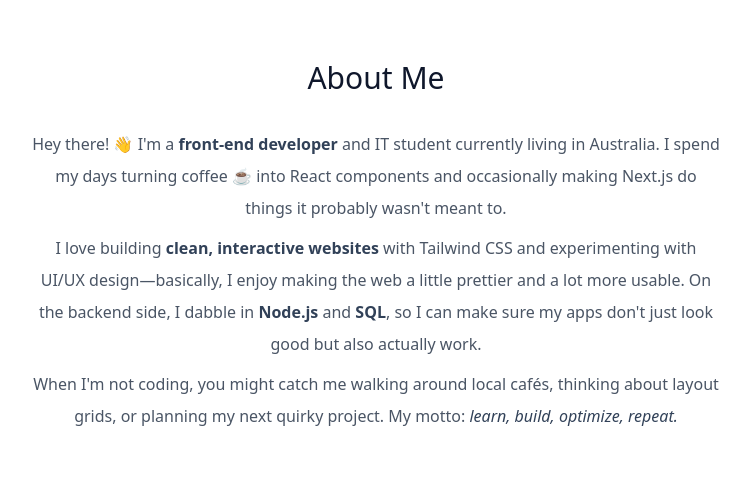
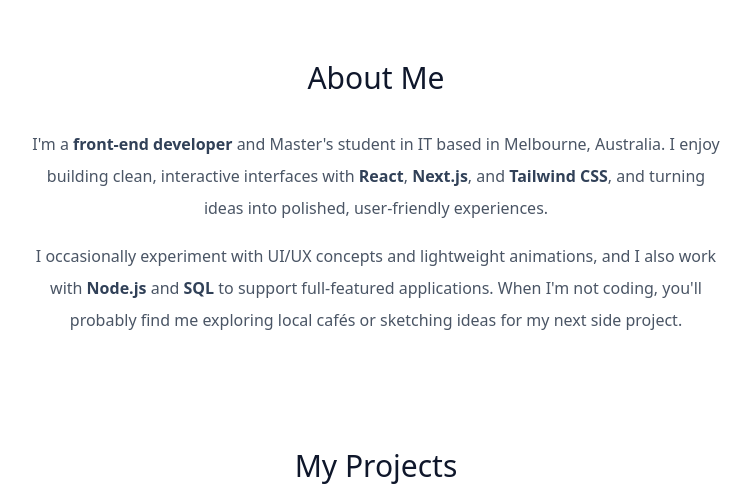
Before and after one commit to LuvsicptZ/kai-portfolio, a Next.js app: page / in a window 1280 px wide. Shown: the part 700-1186 px from the top of the page, without its empty margins (264-1015 px from the left). Built offline with nearby package versions, Linux system fonts and the light colour scheme.

Commit message:
feat: update portfolio content in About, Bio, and Skills components - Update About section content - Refine Bio information - Update Skills display# Please enter the commit message for your changes. Lines starting

```diff
--- a/components/About.tsx
+++ b/components/About.tsx
@@ -19,23 +19,23 @@ export default function About() {
             <SectionHeading>About Me</SectionHeading>
 
             {/* Content */}
-            <p className="text-gray-600  mb-2">
-                Hey there! 👋 I&apos;m a{" "}
-                <span className="font-semibold text-slate-700">front-end developer</span>{" "}
-                and IT student currently living in Australia. I spend my days turning coffee ☕ into React components and occasionally making Next.js do things it probably wasn&apos;t meant to.
-            </p>
-
-            <p className="text-gray-600 mb-2">
-                I love building{" "}
-                <span className="font-semibold text-slate-700">clean, interactive websites</span>{" "}
-                with Tailwind CSS and experimenting with UI/UX design—basically, I enjoy making the web a little prettier and a lot more usable. On the backend side, I dabble in{" "}
-                <span className="font-semibold text-slate-700">Node.js</span> and{" "}
-                <span className="font-semibold text-slate-700">SQL</span>, so I can make sure my apps don&apos;t just look good but also actually work.
+            <p className="text-gray-600 mb-4">
+                I&apos;m a{" "}
+                <span className="font-semibold text-slate-700">front-end developer</span> and{" "}
+                Master&apos;s student in IT based in Melbourne, Australia. I enjoy building clean,
+                interactive interfaces with{" "}
+                <span className="font-semibold text-slate-700">React</span>,{" "}
+                <span className="font-semibold text-slate-700">Next.js</span>, and{" "}
+                <span className="font-semibold text-slate-700">Tailwind CSS</span>, and turning
+                ideas into polished, user-friendly experiences.
             </p>
 
             <p className="text-gray-600">
-                When I&apos;m not coding, you might catch me walking around local cafés, thinking about layout grids, or planning my next quirky project. My motto:{" "}
-                <span className="italic font-medium text-slate-700">learn, build, optimize, repeat.</span>
+                I occasionally experiment with UI/UX concepts and lightweight animations, and I also
+                work with <span className="font-semibold text-slate-700">Node.js</span> and{" "}
+                <span className="font-semibold text-slate-700">SQL</span> to support full-featured
+                applications. When I&apos;m not coding, you&apos;ll probably find me exploring local
+                cafés or sketching ideas for my next side project.
             </p>
         </motion.section>
     )
--- a/components/Bio.tsx
+++ b/components/Bio.tsx
@@ -8,7 +8,7 @@ import { useSectionInView } from "@/lib/hook";
 export default function Bio() {
   const { ref } = useSectionInView("Home");
   return (
-    <div ref={ref} className="flex flex-col items-center mt-12">
+    <section ref={ref} id="home" className="flex flex-col items-center mt-12 scroll-mt-28">
       {/* Avatar */}
       <div className="relative mb-10">
         <div className="w-28 h-28 rounded-full overflow-hidden shadow-lg">
@@ -84,6 +84,6 @@ export default function Bio() {
           <FaInstagram className="w-6 h-6" />
         </a>
       </div>
-    </div>
+    </section>
   );
 }
--- a/components/Skills.tsx
+++ b/components/Skills.tsx
@@ -24,7 +24,7 @@ export default function Skills() {
   return (
     <section id="skills" ref={ref} className="max-w-212 scroll-mt-28 text-center mb-28">
       <SectionHeading>My Skills</SectionHeading>
-      <ul className="flex flex-wrap justify-center gap-3 text-lg text-slate-900">
+      <ul className="flex flex-wrap justify-center gap-2 text-lg text-slate-900">
         {skillsData.map((skill, index) => (
           <motion.li
             className="border border-slate-300 bg-white rounded-xl px-5 py-3
```
